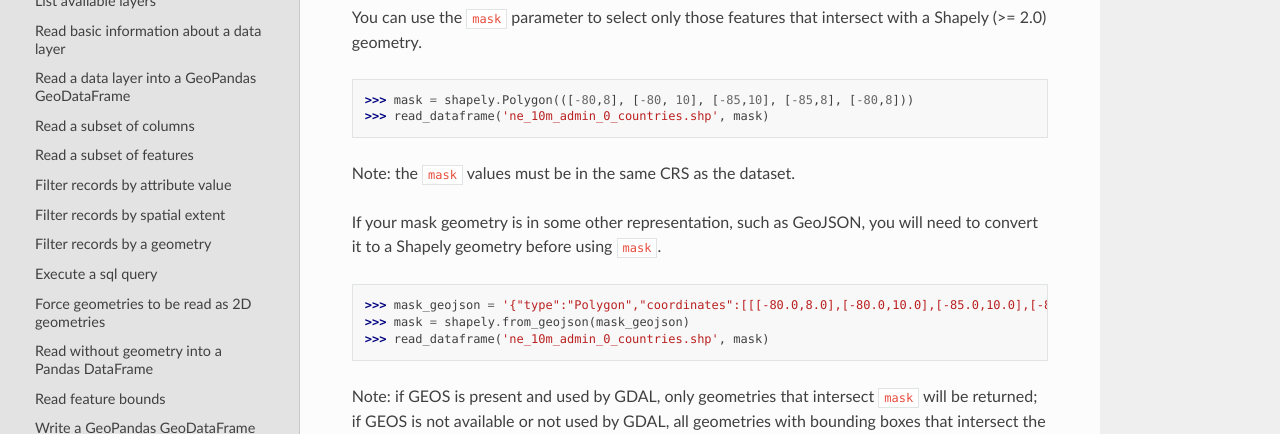
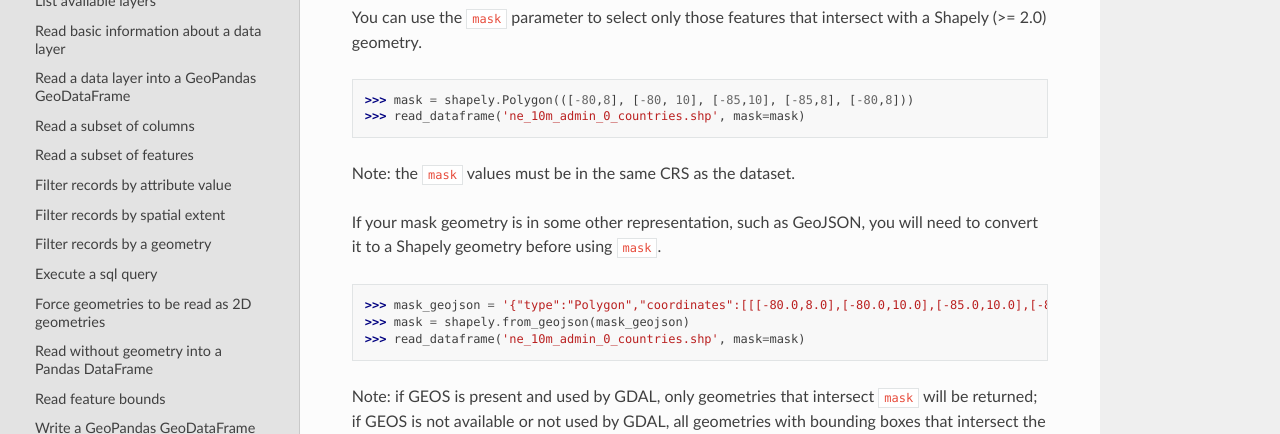
Before and after one commit to geopandas/pyogrio, a Sphinx documentation site: the page built from docs/source/introduction.md, in a window 1280 px wide and 900 px high, scrolled down 3996 px. Shown: the part 151-585 px from the top of the window. Built offline with Sphinx 7.4.7 and the Read the Docs theme 2.0.0, drawn with Linux system fonts in a browser that asks for light colours.

Commit message:
PR feedback

````diff
--- a/docs/source/introduction.md
+++ b/docs/source/introduction.md
@@ -207,7 +207,7 @@ with a Shapely (>= 2.0) geometry.
 
 ```python
 >>> mask = shapely.Polygon(([-80,8], [-80, 10], [-85,10], [-85,8], [-80,8]))
->>> read_dataframe('ne_10m_admin_0_countries.shp', mask)
+>>> read_dataframe('ne_10m_admin_0_countries.shp', mask=mask)
 ```
 
 Note: the `mask` values must be in the same CRS as the dataset.
@@ -218,7 +218,7 @@ need to convert it to a Shapely geometry before using `mask`.
 ```python
 >>> mask_geojson = '{"type":"Polygon","coordinates":[[[-80.0,8.0],[-80.0,10.0],[-85.0,10.0],[-85.0,8.0],[-80.0,8.0]]]}'
 >>> mask = shapely.from_geojson(mask_geojson)
->>> read_dataframe('ne_10m_admin_0_countries.shp', mask)
+>>> read_dataframe('ne_10m_admin_0_countries.shp', mask=mask)
 ```
 
 Note: if GEOS is present and used by GDAL, only geometries that intersect `mask`
````
